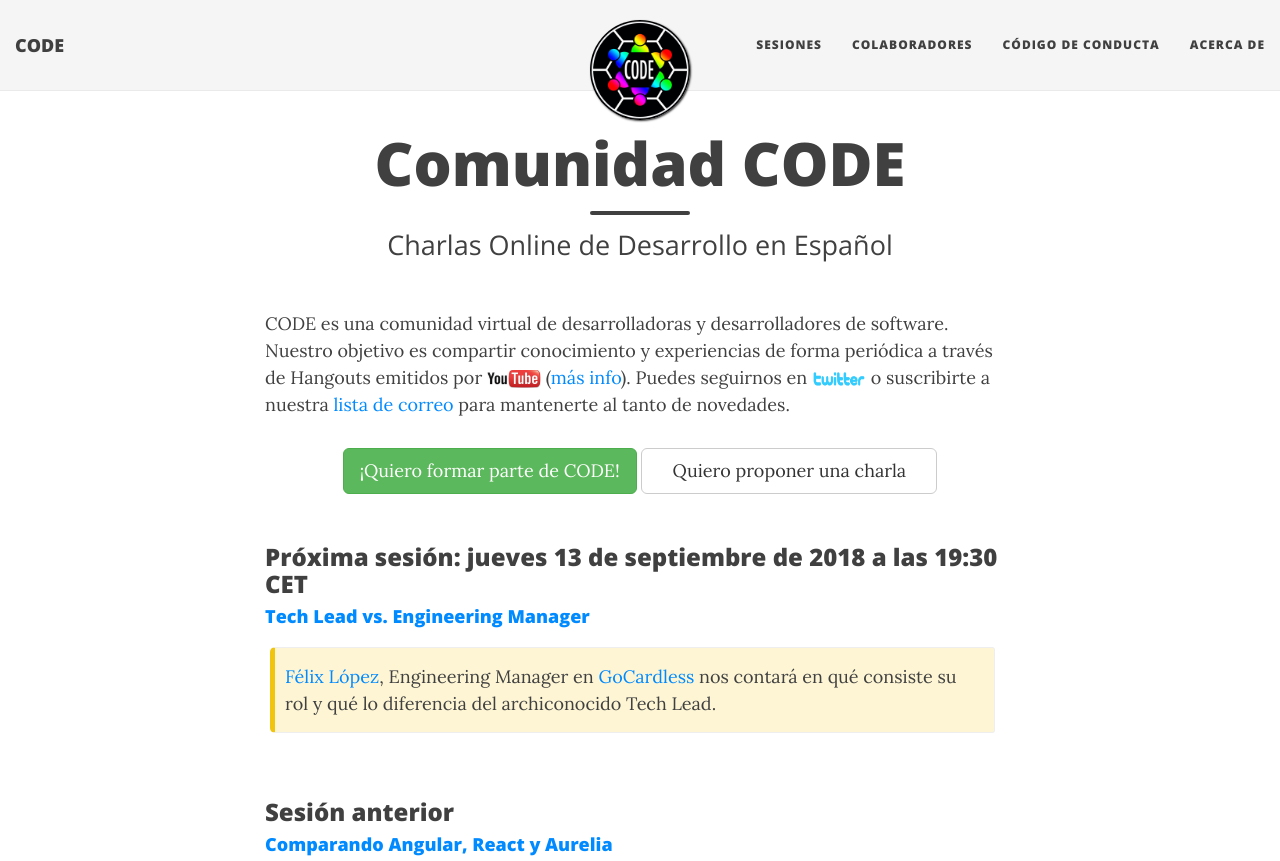
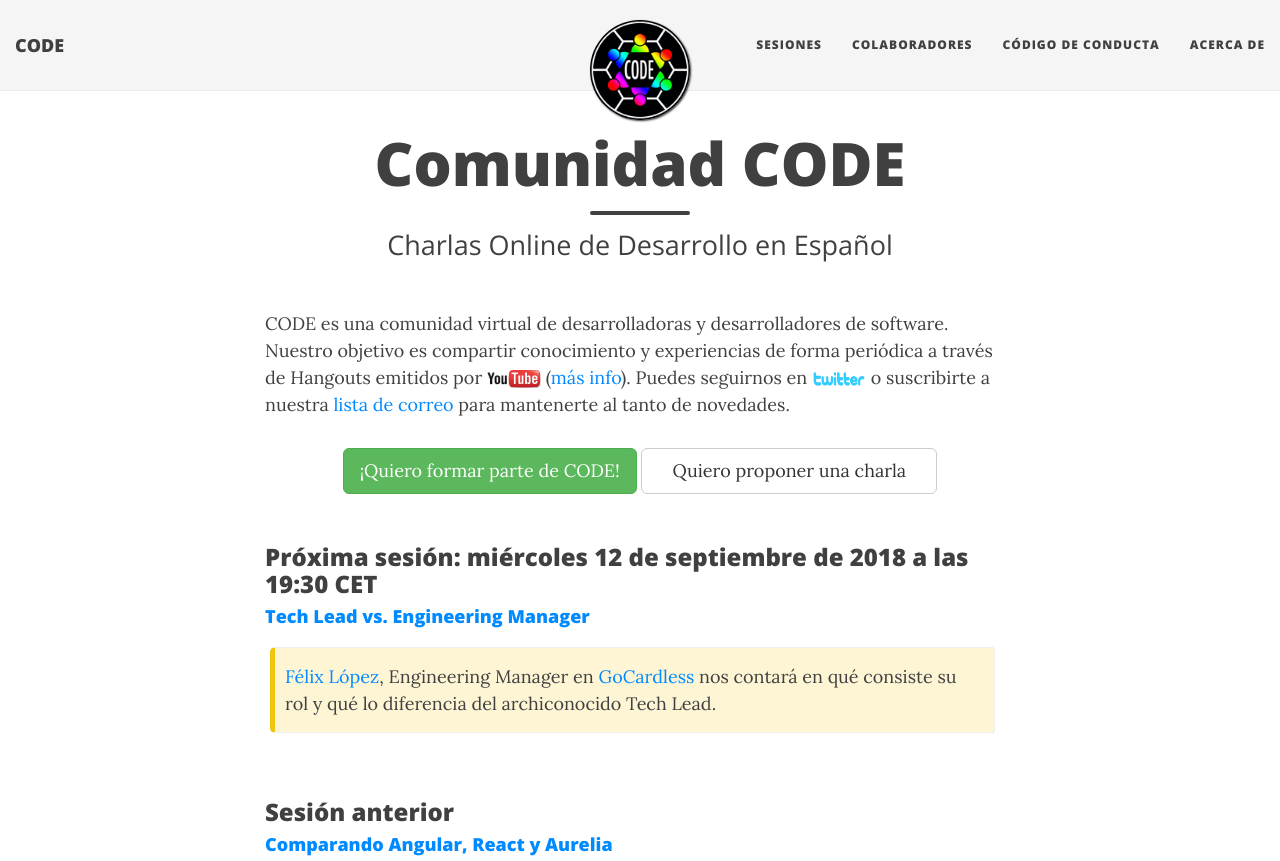
Before and after one commit to comunidadcode/comunidadcode.github.io, a Jekyll site: the page built from index.html, in a window 1280 px wide and 900 px high, cut to the strip 0-861 px from the top of the window. Built offline with Jekyll 4.4.1, drawn with Linux system fonts in a browser that asks for light colours; nearby versions of some CDN libraries.

Commit message:
Cambio de fecha S02E01

```diff
--- a/index.html
+++ b/index.html
@@ -15,7 +15,7 @@ CODE es una comunidad virtual de desarrolladoras y desarrolladores de software.
   <a class="btn btn-default btn-lg" href="./propuestas">&nbsp;&nbsp;&nbsp;Quiero proponer una charla&nbsp;&nbsp;&nbsp;</a>
 </div><br/>
 
-<h3 id="warning">Próxima sesión: jueves 13 de septiembre de 2018 a las 19:30 CET</h3>
+<h3 id="warning">Próxima sesión: miércoles 12 de septiembre de 2018 a las 19:30 CET</h3>
 
 <h4><a href="./proxima-sesion">Tech Lead vs. Engineering Manager</a></h4>
 
--- a/proxima-sesion.html
+++ b/proxima-sesion.html
@@ -1,7 +1,7 @@
 ---
 layout: page
 use-site-title: true
-twitter-title: Próxima sesión (13/9/2018)
+twitter-title: Próxima sesión (12/9/2018)
 twitter-description: Tech Lead vs. Engineering Manager
 share-img: https://comunidadcode.com/colaboradores/felix-lopez.jpg
 ---
@@ -15,7 +15,7 @@ share-img: https://comunidadcode.com/colaboradores/felix-lopez.jpg
 
 <script>
   // Set the date we're counting down to
-  var countDownDate = new Date("Sep 13, 2018 19:30:00").getTime();
+  var countDownDate = new Date("Sep 12, 2018 19:30:00").getTime();
 
   // Update the count down every 1 second
   var x = setInterval(function() {
```
